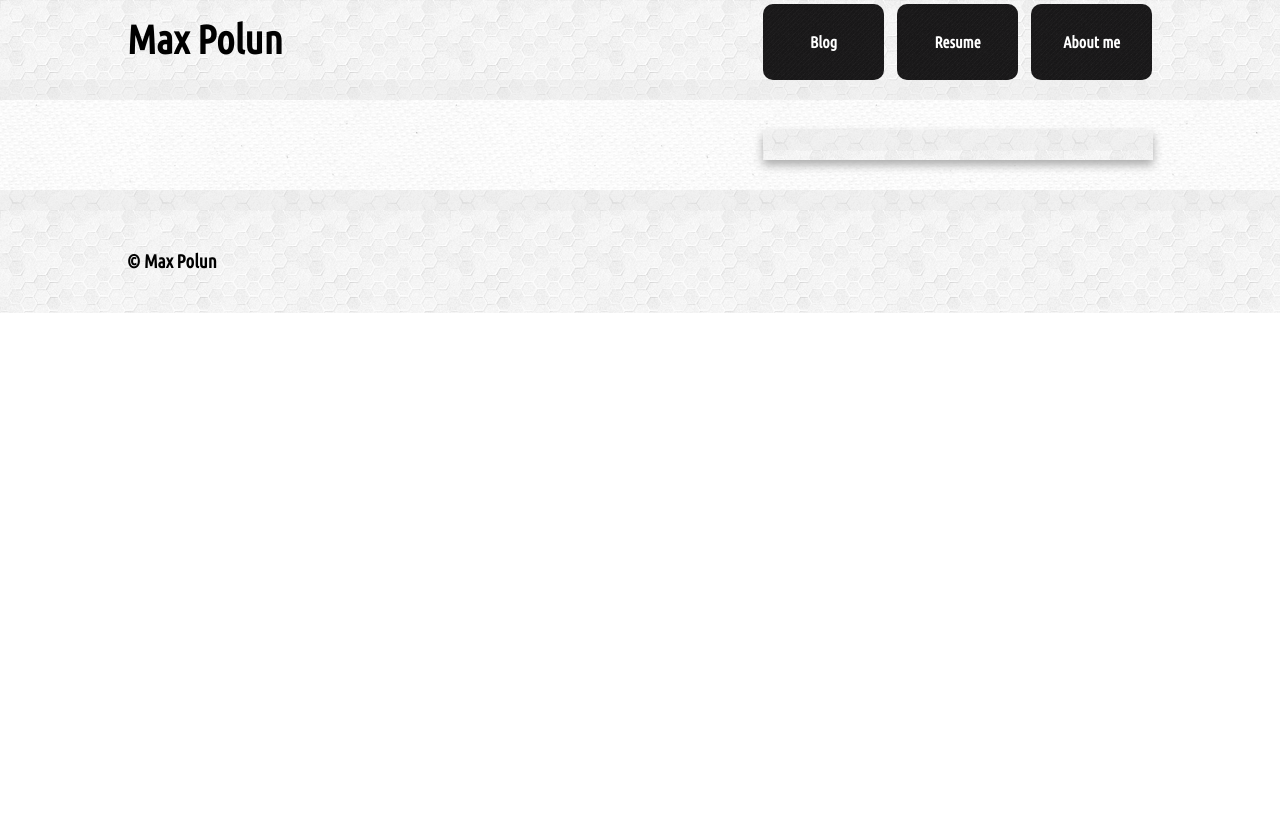
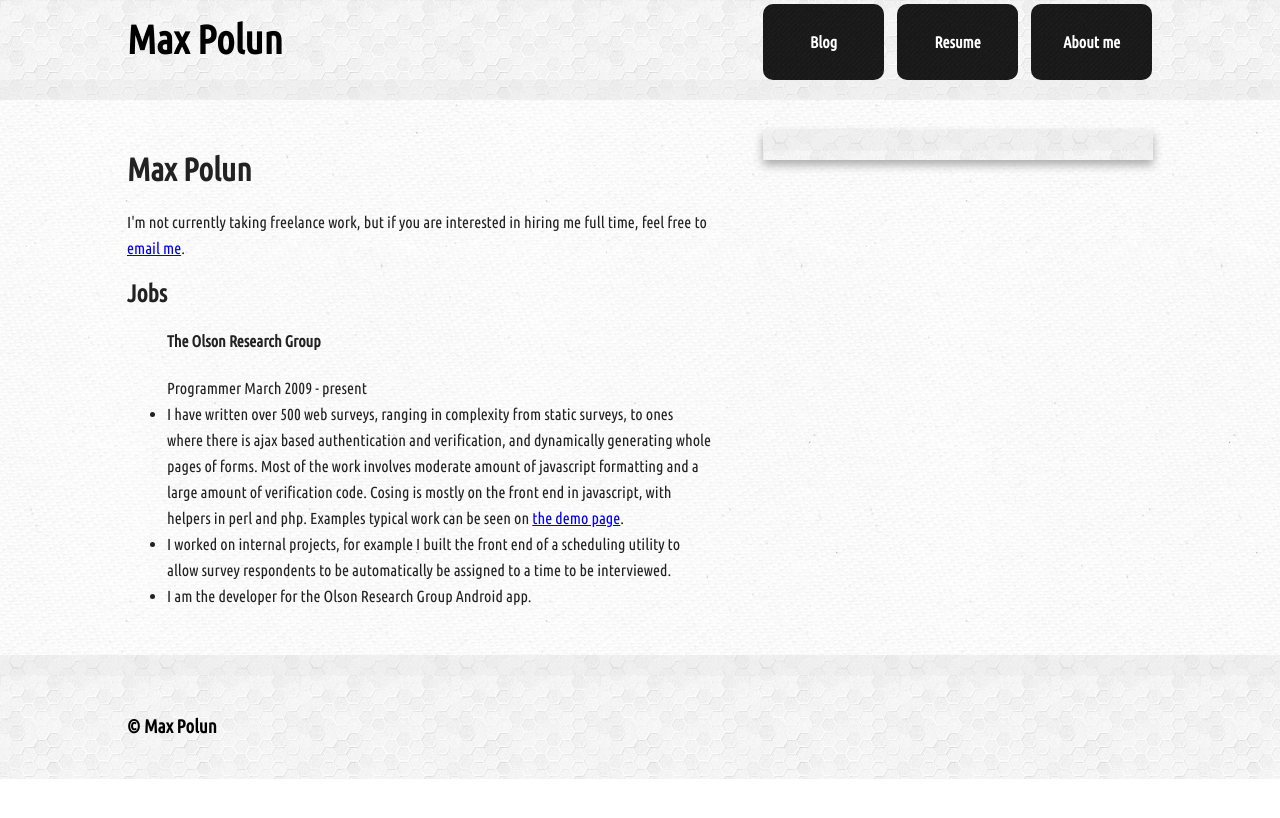
Before and after one commit to maxpolun/maxpolun.github.io, a Jekyll site: the page built from resume/index.html, in a window 1280 px wide. Shown: the top 818 px of the page. Built offline with Jekyll 4.4.1, drawn with Linux system fonts in a browser that asks for light colours; nearby versions of some CDN libraries; a script that is not in the unit is left out.

Commit message:
added olson research group job

```diff
--- a/resume/index.html
+++ b/resume/index.html
@@ -1,3 +1,21 @@
 ---
 layout: base
 ---
+<article class="resume">
+	<h1>Max Polun</h1>
+	<div class="notice">I'm not currently taking freelance work, but if you are interested in hiring me full time, feel free to <a href="mailto:orrerey@gmail.com">email me</a>.</div>
+	<section ></section>
+	<section id="jobs"><h2>Jobs</h2>
+		<ul> <h4>The Olson Research Group</h4>  Programmer March 2009 - present
+			<li>I have written over 500 web surveys, ranging in complexity from static surveys, to ones where there is ajax based authentication and verification, and dynamically generating whole pages of forms. Most of the work involves moderate amount of javascript formatting and a large amount of verification code. Cosing is mostly on the front end in javascript, with helpers in perl and php. Examples typical work can be seen on <a href="http://www.olsononlinesystems.com/demo/demologn.htm">the demo page</a>.</li>
+			<li>I worked on internal projects, for example I built the front end of a scheduling utility to allow survey respondents to be automatically be assigned to a time to be interviewed.</li>
+			<li>I am the developer for the Olson Research Group Android app.</li>
+		</ul>
+	</section>
+</article>
+
+
+
+<script>
+
+</script>
```
